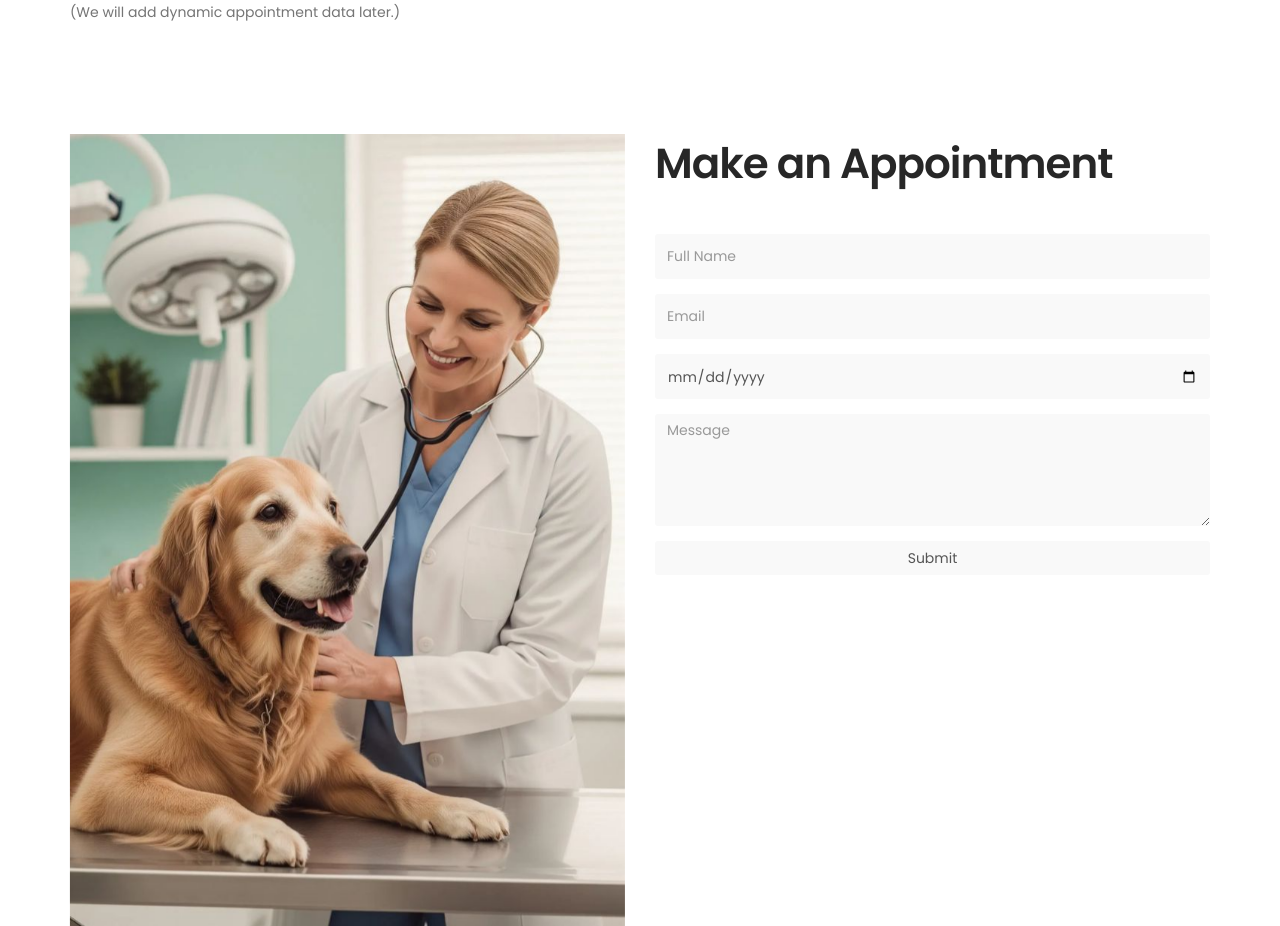
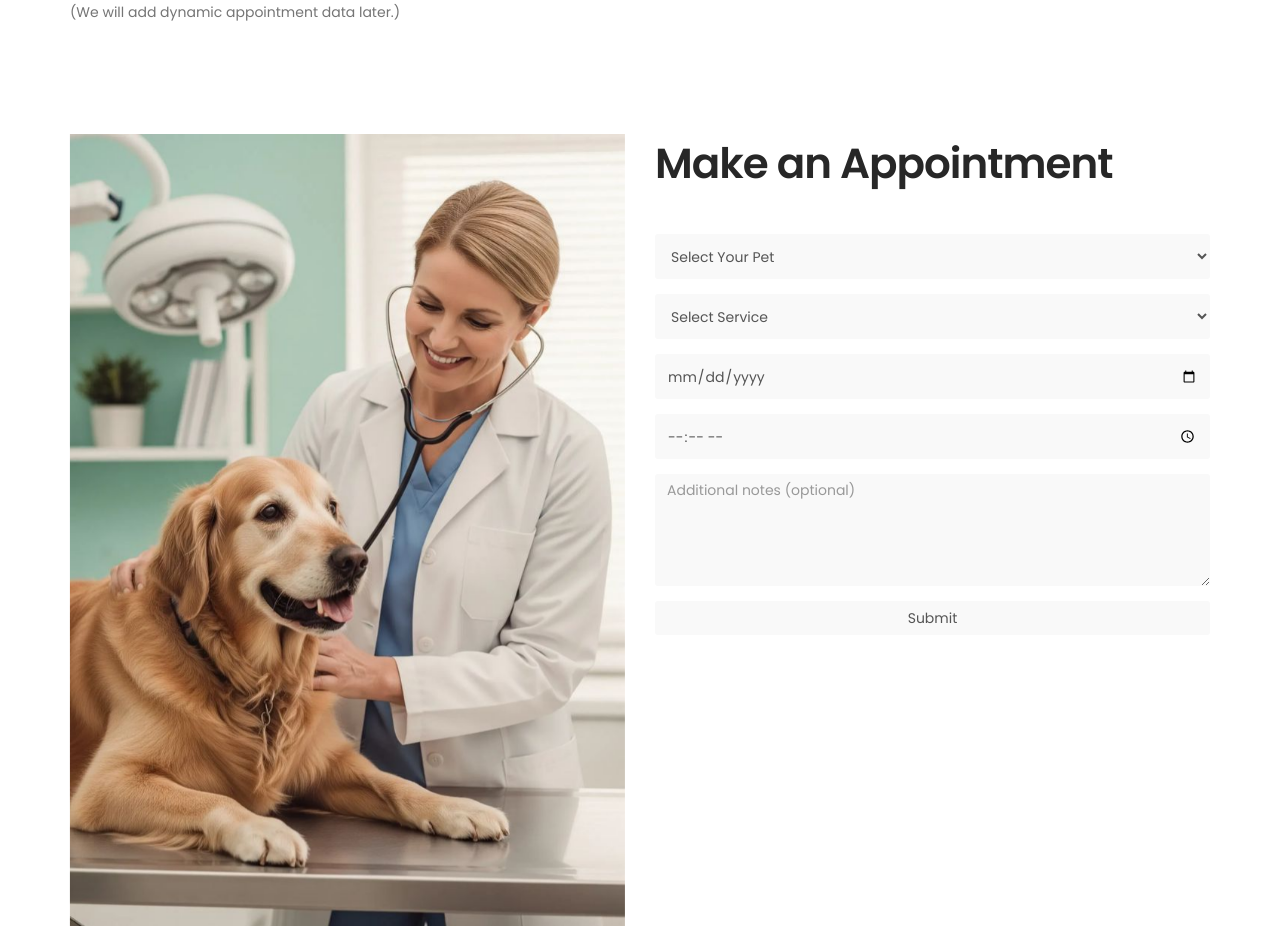
Before and after one commit to vishnurajakkathodi3232-ui/petverse_project, a Django app: page /adopter/appointments/ in a window 1280 px wide. Shown: the part 1517-2443 px from the top of the page. Run offline with Django 5.2, Linux system fonts and the light colour scheme; a user stored in the database is signed in; data comes from the database, SQL or seed files in the repository; some libraries are stand-ins or nearby versions.

Commit message:
24-12-25

```diff
--- a/core/templates/core/base.html
+++ b/core/templates/core/base.html
@@ -144,27 +144,72 @@
 
 <!-- 🔽 DYNAMIC PAGE CONTENT (HOME PETS + NEWS) -->
 {% block content %}{% endblock %}
-
 <!-- MAKE AN APPOINTMENT -->
 <section id="appointment" data-stellar-background-ratio="3">
     <div class="container">
         <div class="row">
 
             <div class="col-md-6 col-sm-6">
-                <img src="{% static 'core/images/appointment-image.jpg' %}" class="img-responsive" alt="">
+                <img src="{% static 'core/images/appointment-image.jpg' %}"
+                     class="img-responsive" alt="">
             </div>
 
             <div class="col-md-6 col-sm-6">
                 <form id="appointment-form" method="post" action="{% url 'appointment' %}">
                     {% csrf_token %}
+
                     <div class="section-title">
                         <h2>Make an Appointment</h2>
                     </div>
 
-                    <input type="text" class="form-control" name="name" placeholder="Full Name">
-                    <input type="email" class="form-control" name="email" placeholder="Email">
-                    <input type="date" class="form-control" name="date">
-                    <textarea class="form-control" name="message" rows="5" placeholder="Message"></textarea>
+                    {% if user.is_authenticated and user.role == "adopter" or user.role == "owner" %}
+
+                        <!-- Pet selection -->
+                        <select class="form-control" name="pet_id" required>
+                            <option value="">Select Your Pet</option>
+                            {% for owned in user.owned_pets.all %}
+                                <option value="{{ owned.id }}">
+                                    {{ owned.pet.name }}
+                                </option>
+                            {% endfor %}
+                        </select>
+
+                        <!-- Service selection -->
+                        <select class="form-control" name="service_id" required>
+                            <option value="">Select Service</option>
+                            {% for service in services %}
+                                <option value="{{ service.id }}">
+                                    {{ service.name }} (₹{{ service.price }})
+                                </option>
+                            {% endfor %}
+                        </select>
+
+                        <!-- Date -->
+                        <input type="date" class="form-control" name="date" required>
+
+                        <!-- Time -->
+                        <input type="time" class="form-control" name="time" required>
+
+                        <!-- Notes -->
+                        <textarea class="form-control" name="message" rows="5"
+                                  placeholder="Additional notes (optional)"></textarea>
+
+                    {% else %}
+
+                        <!-- Public appointment -->
+                        <input type="text" class="form-control" name="name"
+                               placeholder="Full Name" required>
+
+                        <input type="email" class="form-control" name="email"
+                               placeholder="Email" required>
+
+                        <input type="date" class="form-control" name="date" required>
+
+                        <textarea class="form-control" name="message" rows="5"
+                                  placeholder="Message"></textarea>
+
+                    {% endif %}
+
                     <button type="submit" class="form-control">Submit</button>
                 </form>
             </div>
--- a/core/urls.py
+++ b/core/urls.py
@@ -72,5 +72,7 @@ urlpatterns = [
     path("superadmin/adoptions/",views.superadmin_adoptions,name="admin_adoptions"),
     path("superadmin/adoptions/<int:pk>/approve/",views.admin_approve_adoption,name="admin_approve_adoption"),
     path("superadmin/adoptions/<int:pk>/reject/",views.admin_reject_adoption,name="admin_reject_adoption"),
+    path("my-services/",views.my_service_appointments,name="my_service_appointments"),
+
 
 ]
--- a/core/views.py
+++ b/core/views.py
@@ -19,7 +19,7 @@ User = get_user_model()
 # ======================================================
 from itertools import chain
 from .models import Pet, OwnedPet, News
-
+from .models import Service
 from itertools import chain
 
 def home(request):
@@ -38,22 +38,73 @@ def home(request):
     pets = list(chain(shelter_pets, owner_pet_objects))[:6]
 
     news = News.objects.all()[:3]
+    services = Service.objects.filter(is_active=True)
 
     return render(request, "core/home.html", {
         "pets": pets,
         "news": news,
+        "services": services,
     })
+from django.contrib.auth.decorators import login_required
+from .models import Appointment, ServiceAppointment, Service, OwnedPet
+
 
 def make_appointment(request):
-    if request.method == "POST":
-        Appointment.objects.create(
-            name=request.POST.get("name"),
-            email=request.POST.get("email"),
-            date=request.POST.get("date"),
-            service=request.POST.get("service"),
-            phone=request.POST.get("phone"),
-            message=request.POST.get("message"),
+    if request.method != "POST":
+        return redirect("home")
+
+    # -------------------------------
+    # CASE 1: Logged-in user (Service Booking)
+    # -------------------------------
+    if request.user.is_authenticated:
+
+        # Only adopters & owners can book services
+        if request.user.role not in ["adopter", "owner"]:
+            return redirect("home")
+
+        pet_id = request.POST.get("pet_id")
+        service_id = request.POST.get("service_id")
+        date = request.POST.get("date")
+        time = request.POST.get("time")
+        notes = request.POST.get("message")
+
+        owned_pet = OwnedPet.objects.filter(
+            id=pet_id,
+            owner=request.user
+        ).first()
+
+        service = Service.objects.filter(
+            id=service_id,
+            is_active=True
+        ).first()
+
+        if not owned_pet or not service:
+            # Fallback to home if tampered / invalid
+            return redirect("home")
+
+        ServiceAppointment.objects.create(
+            user=request.user,
+            owned_pet=owned_pet,
+            service=service,
+            appointment_date=date,
+            appointment_time=time,
+            notes=notes or "",
         )
+
+        return redirect("home")
+
+    # -------------------------------
+    # CASE 2: Public Appointment (old behavior)
+    # -------------------------------
+    Appointment.objects.create(
+        name=request.POST.get("name"),
+        email=request.POST.get("email"),
+        date=request.POST.get("date"),
+        service=request.POST.get("service"),
+        phone=request.POST.get("phone"),
+        message=request.POST.get("message"),
+    )
+
     return redirect("home")
 
 
@@ -113,19 +164,21 @@ def adopter_dashboard(request):
         return redirect("home")
     return render(request, "core/dashboard_adopter.html")
 
-
 @login_required
 def pets_list(request):
     if request.user.role != "adopter":
         return redirect("home")
 
     shelter_pets = Pet.objects.filter(is_available=True)
-    owner_pets = OwnedPet.objects.filter(is_available=True)
 
-    pets = []
+    owner_pets = OwnedPet.objects.filter(
+        is_listed_for_adoption=True
+    ).select_related("pet")
+
+    combined = []
 
     for pet in shelter_pets:
-        pets.append({
+        combined.append({
             "id": pet.id,
             "name": pet.name,
             "category": pet.category,
@@ -134,7 +187,7 @@ def pets_list(request):
         })
 
     for owned in owner_pets:
-        pets.append({
+        combined.append({
             "id": owned.id,
             "name": owned.pet.name,
             "category": owned.pet.category,
@@ -142,34 +195,56 @@ def pets_list(request):
             "source": "owner",
         })
 
-    return render(request, "core/pets_list.html", {"pets": pets})
-
+    return render(
+        request,
+        "core/pets_list.html",
+        {"pets": combined}
+    )
 
 @login_required
-def send_adoption_request(request, pet_id=None, owned_pet_id=None):
+def send_adoption_request(request, pet_id):
+    # Only adopters can send adoption requests
     if request.user.role != "adopter":
         return redirect("home")
 
-    if pet_id:
-        pet = get_object_or_404(Pet, id=pet_id, is_available=True)
-        AdoptionRequest.objects.get_or_create(
+    # Shelter pet must be AVAILABLE
+    pet = get_object_or_404(
+        Pet,
+        id=pet_id,
+        is_available=True
+    )
+
+    # Prevent duplicate requests
+    if AdoptionRequest.objects.filter(
+        adopter=request.user,
+        pet=pet
+    ).exists():
+        return render(
+            request,
+            "core/request_status.html",
+            {"message": "You have already requested this pet."}
+        )
+
+    if request.method == "POST":
+        message = request.POST.get("message")
+
+        AdoptionRequest.objects.create(
             adopter=request.user,
             pet=pet,
+            message=message
         )
 
-    if owned_pet_id:
-        owned_pet = get_object_or_404(
-            OwnedPet,
-            id=owned_pet_id,
-            is_available=True
-        )
-        AdoptionRequest.objects.get_or_create(
-            adopter=request.user,
-            owned_pet=owned_pet,
+        return render(
+            request,
+            "core/request_status.html",
+            {"message": "Adoption request sent successfully!"}
         )
 
-    return redirect("pets_list")
-
+    return render(
+        request,
+        "core/send_adoption_request.html",
+        {"pet": pet}
+    )
 
 # ======================================================
 # OWNER
@@ -188,7 +263,6 @@ def owner_pets(request):
     return render(request, "core/owner_pets.html", {"pets": pets})
 
 
-
 @login_required
 def owner_list_pet(request, pet_id):
     owned_pet = get_object_or_404(
@@ -196,11 +270,11 @@ def owner_list_pet(request, pet_id):
         id=pet_id,
         owner=request.user
     )
-
     owned_pet.is_listed_for_adoption = True
     owned_pet.save()
+    return redirect("owner_pets")
 
-    return redirect("owner_pets")
+
 @login_required
 def owner_unlist_pet(request, pet_id):
     owned_pet = get_object_or_404(
@@ -208,10 +282,8 @@ def owner_unlist_pet(request, pet_id):
         id=pet_id,
         owner=request.user
     )
-
     owned_pet.is_listed_for_adoption = False
     owned_pet.save()
-
     return redirect("owner_pets")
 
 
@@ -568,25 +640,48 @@ def adopter_favorites(request):
     return render(request, "core/favorites_adopter.html")
 @login_required
 def send_owner_adoption_request(request, pet_id):
-    """
-    Wrapper to support existing URL:
-    /adopt/owner/<pet_id>/
-    """
+    # Only adopters can send requests
     if request.user.role != "adopter":
         return redirect("home")
 
     owned_pet = get_object_or_404(
         OwnedPet,
         id=pet_id,
-        is_available=True
+        is_listed_for_adoption=True
     )
 
-    AdoptionRequest.objects.get_or_create(
+    # Prevent duplicate requests
+    if AdoptionRequest.objects.filter(
         adopter=request.user,
         owned_pet=owned_pet
+    ).exists():
+        return render(
+            request,
+            "core/request_status.html",
+            {"message": "You already requested this pet."}
+        )
+
+    if request.method == "POST":
+        message = request.POST.get("message")
+
+        AdoptionRequest.objects.create(
+            adopter=request.user,
+            owned_pet=owned_pet,
+            message=message
+        )
+
+        return render(
+            request,
+            "core/request_status.html",
+            {"message": "Adoption request sent successfully!"}
+        )
+
+    return render(
+        request,
+        "core/send_adoption_request.html",
+        {"pet": owned_pet.pet}
     )
 
-    return redirect("pets_list")
 @login_required
 def shelter_mark_available(request, pet_id):
     if request.user.role != "shelter":
@@ -645,3 +740,20 @@ def dashboard_redirect(request):
 
     # Fallback
     return redirect("home")
+from .models import ServiceAppointment
+
+
+@login_required
+def my_service_appointments(request):
+    appointments = ServiceAppointment.objects.filter(
+        user=request.user
+    ).select_related(
+        "owned_pet__pet",
+        "service"
+    ).order_by("-created_at")
+
+    return render(
+        request,
+        "core/my_service_appointments.html",
+        {"appointments": appointments}
+    )
```
Also changed, not shown: core/models.py (+89 -0 lines), core/templates/core/my_service_appointments.html (added, +46 -0 lines), core/migrations/0007_servicecategory_service.py (added), core/migrations/0008_serviceappointment.py (added).
